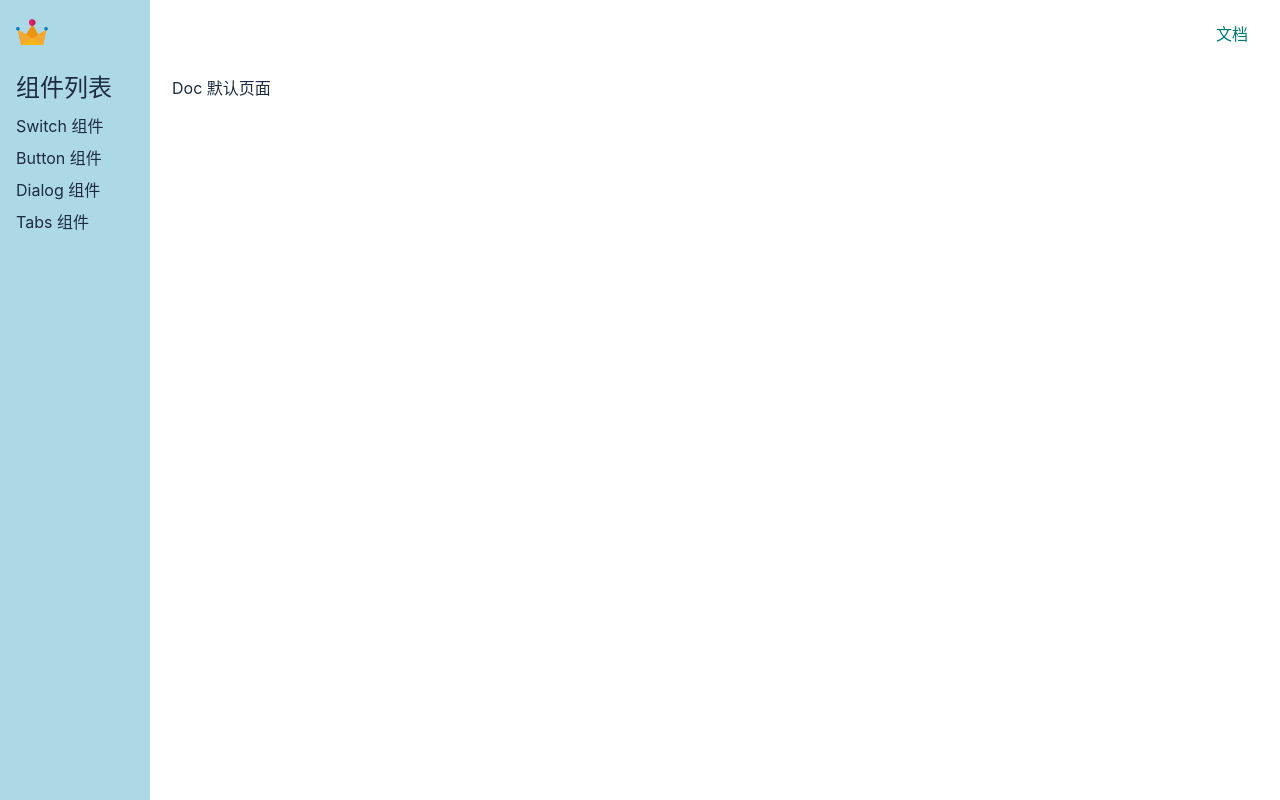
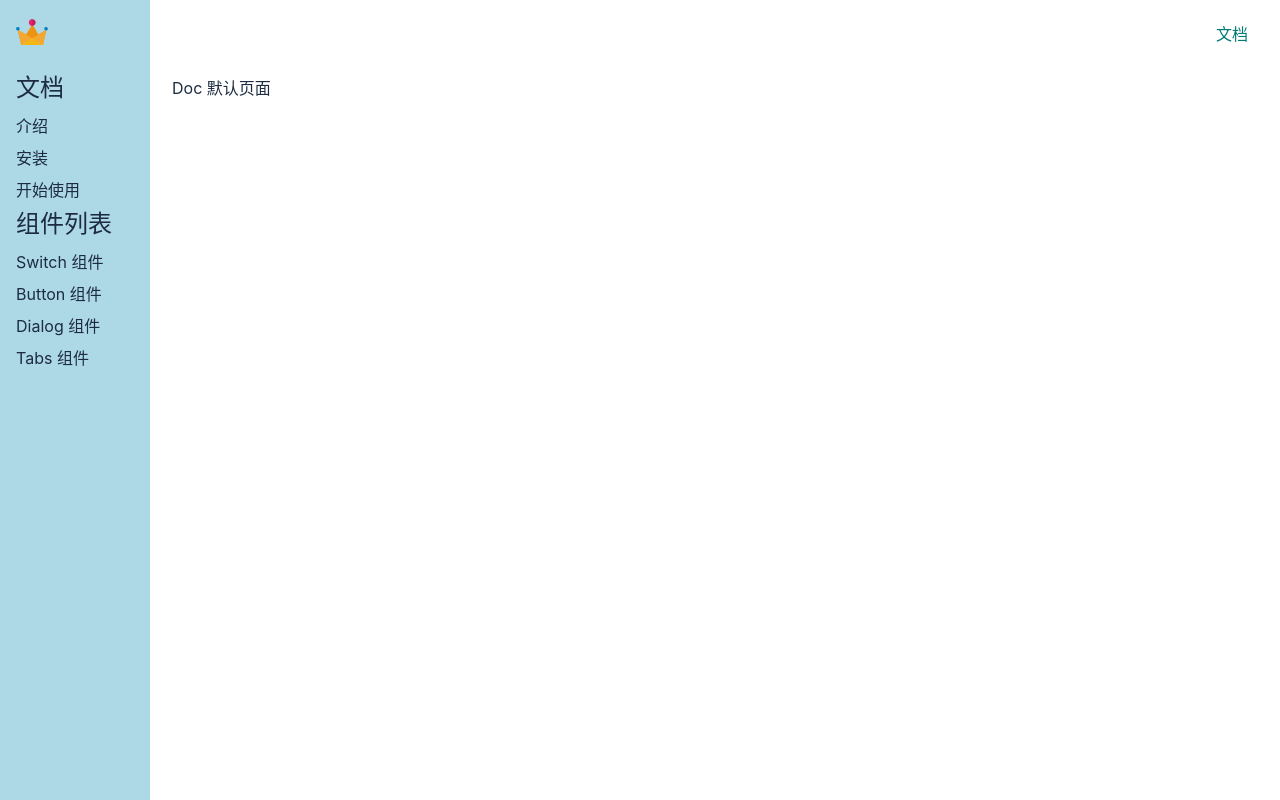
Before and after one commit to cxk0222/vale, a Vue app: page /#/doc in a window 1280 px wide. Built offline with nearby package versions, Linux system fonts and the light colour scheme.

Commit message:
Create intro install get-started page

```diff
--- a/src/views/Doc.vue
+++ b/src/views/Doc.vue
@@ -3,6 +3,18 @@
   <Topnav toggleMenuButtonVisible class="nav" />
   <div class="content">
     <aside v-if="menuVisible">
+      <h2>文档</h2>
+      <ol>
+        <li>
+          <router-link to="/doc/intro">介绍</router-link>
+        </li>
+        <li>
+          <router-link to="/doc/install">安装</router-link>
+        </li>
+        <li>
+          <router-link to="/doc/get-started">开始使用</router-link>
+        </li>
+      </ol>
       <h2>组件列表</h2>
       <ol>
         <li>
--- /dev/null
+++ b/src/views/GetStarted.vue
@@ -0,0 +1,15 @@
+<template>
+  <div>
+    Get Started
+  </div>
+</template>
+
+<script lang="ts">
+export default {
+
+}
+</script>
+
+<style lang="scss" scoped>
+
+</style>
--- /dev/null
+++ b/src/views/Install.vue
@@ -0,0 +1,15 @@
+<template>
+  <div>
+    Install
+  </div>
+</template>
+
+<script lang="ts">
+export default {
+
+}
+</script>
+
+<style lang="scss" scoped>
+
+</style>
--- /dev/null
+++ b/src/views/Intro.vue
@@ -0,0 +1,15 @@
+<template>
+  <div>
+    Intro
+  </div>
+</template>
+
+<script lang="ts">
+export default {
+
+}
+</script>
+
+<style lang="scss" scoped>
+
+</style>
```
Also changed, not shown: src/router.ts (+7 -0 lines).
